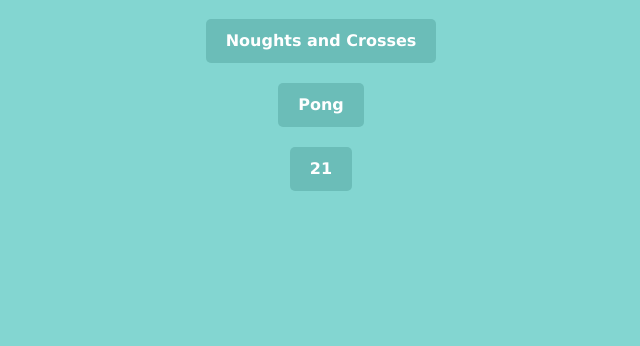
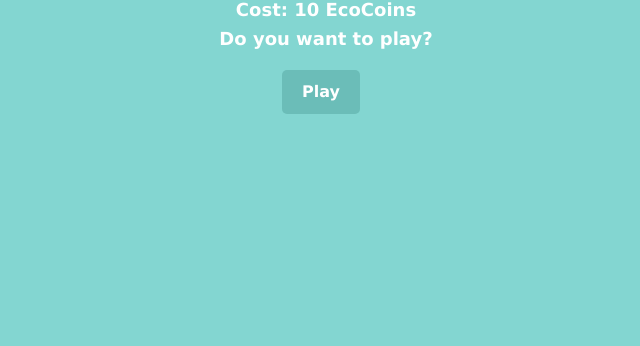
Before and after one commit to Barnesy41/Sustainable-Buddies, a Django app: template under_my_scrum_brella/under_my_scrum_brella/templates/games.html in a window 1280 px wide. Shown: the part 454-800 px from the top of the page, without its empty margins (314-954 px from the left). Run offline with Django 5.2, Linux system fonts and the light colour scheme; tables that the repository leaves empty hold one stand-in row (values such as "Sample post"); the template is opened without the code that fills it: values that come from a table or form of the project are taken from there, most other values are stand-ins (such as "Sample title", 1, 10 or a date in 2020).

Commit message:
Removed games + shows cost of game

```diff
--- a/under_my_scrum_brella/under_my_scrum_brella/templates/games.html
+++ b/under_my_scrum_brella/under_my_scrum_brella/templates/games.html
@@ -23,17 +23,13 @@
         <img src="{% static 'under_my_scrum_brella/' %}{{user_details.buddy_type}}.png" class="absolute-image">
 </div></div></div>
 
-<div style="justify-content: center; display: flex;" class="buttons" id="login-buttons">
-    <a href="{% url 'noughtsAndCrosses' %}" class="login-btn">Noughts and Crosses</a>
+<div>
+    <h2 style="font-size: 18px;">Cost: {{ game_cost }} EcoCoins</h2>
+    <h2 style="font-size: 18px;">Do you want to play?</h2>
 </div>
 
 <div style="justify-content: center; display: flex;" class="buttons" id="login-buttons">
-    <a href="{% url 'games' %}" class="login-btn">Pong</a>
-</div>
-
-<div style="justify-content: center; display: flex;" class="buttons" id="login-buttons">
-    <a href="{% url 'games' %}" class="login-btn">21</a>
-</div>
+    <a href="{% url 'noughtsAndCrosses' %}" class="login-btn">Play
 
 <script>
     // Function to display buddy with items on the page
--- a/under_my_scrum_brella/under_my_scrum_brella/templates/mypet.html
+++ b/under_my_scrum_brella/under_my_scrum_brella/templates/mypet.html
@@ -140,7 +140,7 @@ function updateHappinessBar() {
 <div class="full-width-container">
 <div class="buttons">
     <a href="{% url 'wardrobe' %}" class="login-btn">Wardrobe</a>
-    <a href="{% url 'games' %}" class="login-btn">Games</a>
+    <a href="{% url 'games' %}" class="login-btn">Play</a>
     <a href="{% url 'shop' %}" class="login-btn">Shop</a>
 </div>
 </div>
```
Also changed, not shown: under_my_scrum_brella/under_my_scrum_brella/views.py (+4 -3 lines).
